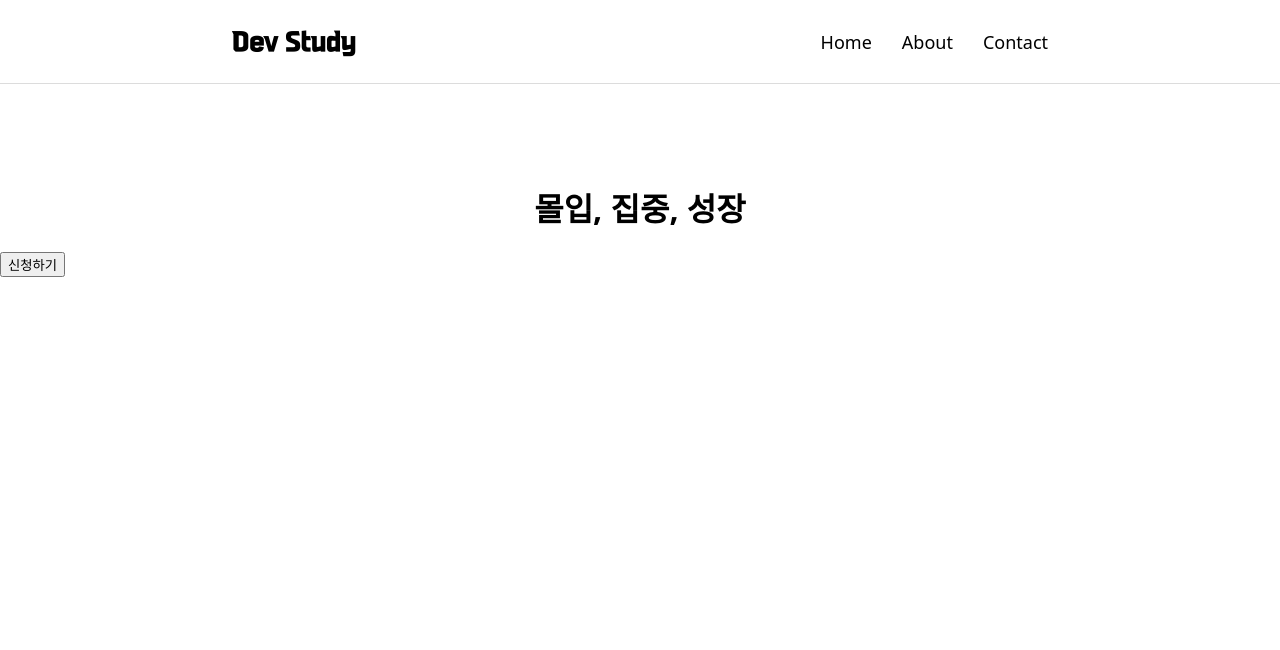
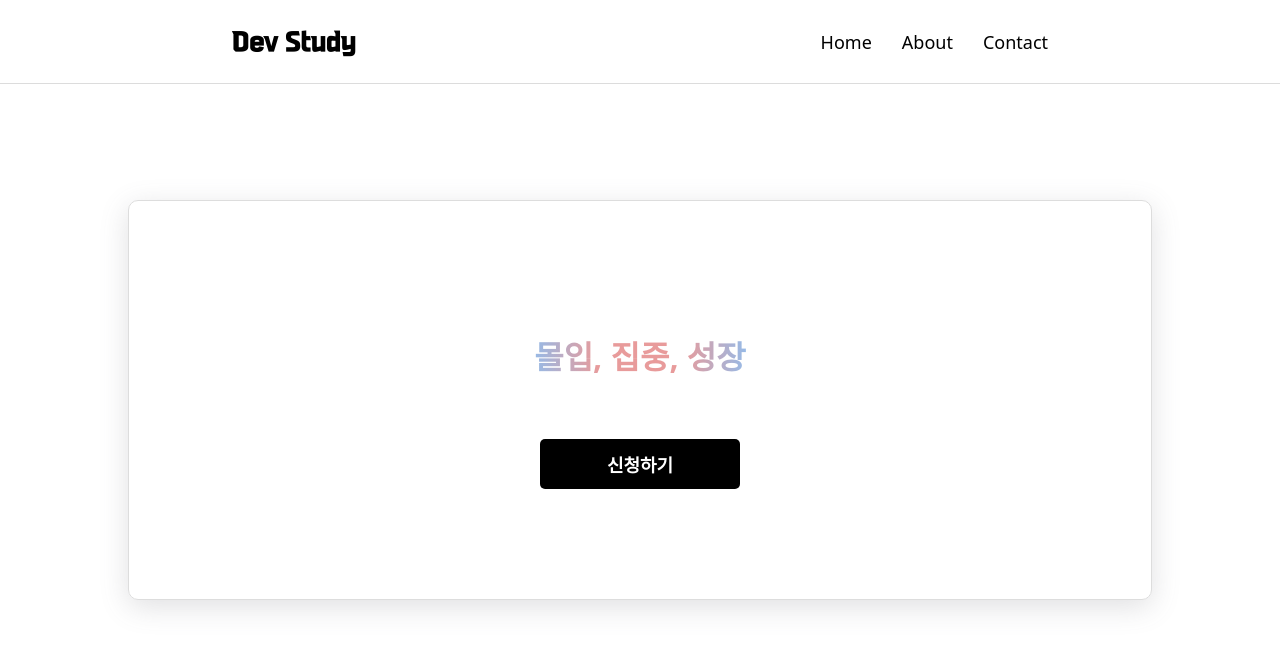
Before and after one commit to kss2002/dev-study, a React (Vite) app: page / in a window 1280 px wide. Shown: the top 650 px of the page. Built offline with nearby package versions, Linux system fonts and the light colour scheme.

Commit message:
css 스타일링

```diff
--- a/src/assets/styles/Header.css
+++ b/src/assets/styles/Header.css
@@ -1,3 +1,10 @@
+.header {
+  position: fixed;
+  top: 0;
+  left: 0;
+  width: 100%;
+}
+
 .header-container {
   display: flex;
   justify-content: space-around;
--- a/src/assets/styles/Main.css
+++ b/src/assets/styles/Main.css
@@ -1,4 +1,52 @@
+.main-container {
+  display: flex;
+  flex-direction: column;
+  align-items: center;
+  justify-content: center;
+}
+
+.main-box {
+  width: 80vw;
+  height: 400px;
+  margin-top: 200px;
+  border: var(--border-sub);
+  box-shadow: var(--boxshadow-main);
+  border-radius: 10px;
+  display: flex;
+  flex-direction: column;
+  justify-content: center;
+  align-items: center;
+  text-align: center;
+}
+
 .main-title {
-  text-align: center;
-  margin-top: 100px;
+  background: #e89b9b;
+  background: radial-gradient(
+    circle,
+    rgba(232, 155, 155, 1) 40%,
+    rgba(148, 187, 233, 1) 100%
+  );
+  background-clip: text;
+  -webkit-background-clip: text;
+  -webkit-text-fill-color: transparent;
 }
+
+.main-button {
+  margin-top: 40px;
+  display: flex;
+  justify-content: center;
+  align-items: center;
+  width: 200px;
+  height: 50px;
+  border: none;
+  border-radius: 5px;
+  background-color: black;
+  color: white;
+  font-size: 18px;
+  font-weight: bold;
+
+  cursor: pointer;
+  &:hover {
+    background-color: #d88a8a;
+  }
+}
```
